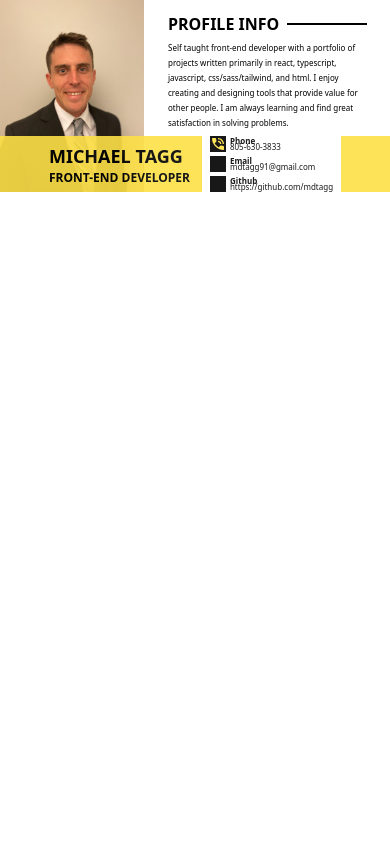
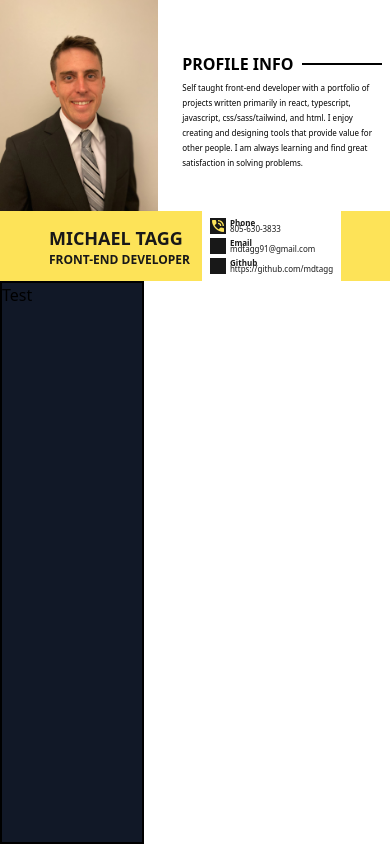
Before and after one commit to mdtagg/resume, a React (Vite) app: page / in a window 390 px wide. Built offline with nearby package versions, Linux system fonts and the light colour scheme; some icons are missing.

Commit message:
styling dimensions for iphone added

```diff
--- a/src/App.tsx
+++ b/src/App.tsx
@@ -1,14 +1,14 @@
 
 import { ResumeInfo } from "./Components/ResumeInfo"
-import { CoverLetter } from "./Components/CoverLetter"
+import { Background } from "./Components/Background"
 
 function App() {
 
   return (
-  <>
+  <div className="h-screen w-screen">
     <ResumeInfo/>
-    <CoverLetter/>
-  </>
+    <Background/>
+  </div>
   )
 }
 
--- /dev/null
+++ b/src/Components/Background/index.tsx
@@ -0,0 +1,13 @@
+import { Skills } from "../Skills";
+import { Experience } from "../Experience/experience";
+
+const Background = () => {
+    return (
+        <div className="h-2/3">
+            <Skills/>
+            <Experience/>
+        </div>
+     );
+}
+
+export { Background };
--- a/src/Components/CoverLetter/index.tsx
+++ /dev/null
@@ -1,11 +0,0 @@
-
-
-const CoverLetter = () => {
-    return (
-        <div>
-
-        </div>
-     );
-}
-
-export { CoverLetter } ;
--- /dev/null
+++ b/src/Components/Experience/experience.tsx
@@ -0,0 +1,10 @@
+
+const Experience =  () => {
+    return (
+        <div>
+
+        </div>
+     );
+}
+
+export { Experience } ;
--- a/src/Components/ResumeInfo/index.tsx
+++ b/src/Components/ResumeInfo/index.tsx
@@ -2,15 +2,15 @@ import { InfoBand } from "../InfoBand";
 
 const ResumeInfo = () => {
     return (
-        <>
-        <div className="flex">
+        <div className="h-1/3">
+            <div className="flex h-3/4">
                 <img
-                className="h-48 w-36"
+                    className="w-40"
                     src="../../src/assets/portrait.jpg"
                 >
                 </img>
-            <div className="mx-6 mt-3 w-fit flex flex-col  gap-1">
-                <div className="flex items-center justify-start gap-2">
+                <div className="mx-6 mt-3 w-fit flex flex-col gap-1 justify-center">
+                    <div className="flex items-center justify-center gap-2">
                         <h2
                             className="text-base font-semibold h-max w-max"
                         >
@@ -21,7 +21,6 @@ const ResumeInfo = () => {
                         >
                         </span>
                     </div>
-
                     <p className="text-[.5rem] leading-[15px]">
                         Self taught front-end developer with a portfolio
                         of projects written primarily in react, typescript, javascript, css/sass/tailwind, and html.
@@ -29,9 +28,8 @@ const ResumeInfo = () => {
                         great satisfaction in solving problems.
                     </p>
                 </div>
-
             </div>
-        <div className="flex justify-center bg-yellow-300 h-[3.5rem] relative bottom-[3.5rem] w-full opacity-90 gap-3">
+            <div className="flex justify-center h-1/4 bg-yellow-300 w-full opacity-90 gap-3">
                 <div className="flex flex-col justify-center">
                     <p className="text-lg font-bold">MICHAEL TAGG</p>
                     <p className="font-semibold text-xs">FRONT-END DEVELOPER</p>
@@ -54,7 +52,7 @@ const ResumeInfo = () => {
                     />
                 </div>
             </div>
-        </>
+        </div>
      );
 }
 
--- /dev/null
+++ b/src/Components/Skills/index.tsx
@@ -0,0 +1,11 @@
+
+
+const Skills = () => {
+    return (
+        <div className="h-full w-36 bg-gray-900 border-2 border-black">
+            Test
+        </div>
+     );
+}
+
+export { Skills } ;
```
Lines whose indentation alone changed are shown as unchanged.
